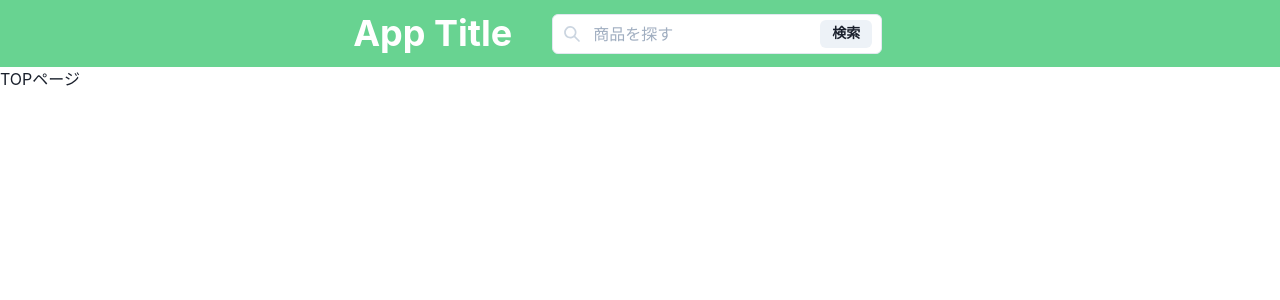
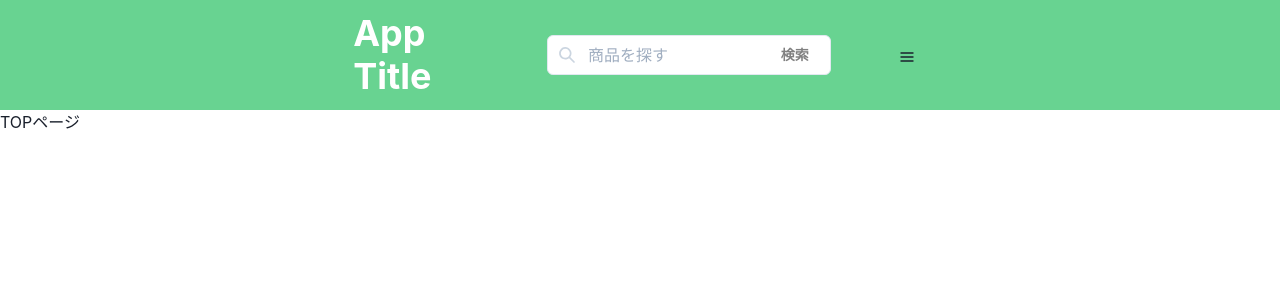
Before and after one commit to daisuke721/yasai_pocket, a React (Create React App) app in the folder frontend/: page / in a window 1280 px wide. Shown: the top 300 px of the page. Built offline with nearby package versions, Linux system fonts and the light colour scheme.

Commit message:
feat: メニューボタンの追加 #12

```diff
--- a/frontend/src/App.tsx
+++ b/frontend/src/App.tsx
@@ -1,7 +1,7 @@
 import * as React from 'react'
 
-import { ChakraProvider, Box, Button, chakra, Container, Heading, HStack, Flex, Input, InputGroup, InputLeftElement, InputRightElement } from '@chakra-ui/react'
-import { SearchIcon } from '@chakra-ui/icons';
+import { ChakraProvider, Box, Button, chakra, Container, Heading, HStack, Flex, Input, InputGroup, InputLeftElement, InputRightElement, IconButton } from '@chakra-ui/react'
+import { HamburgerIcon, SearchIcon } from '@chakra-ui/icons';
 
 const App: React.FC = () => {
   return (
@@ -9,7 +9,9 @@ const App: React.FC = () => {
         <chakra.header p={3} bg={'green.300'}>
           <Container>
             <HStack spacing={10}>
-              <Heading color={'white'}>App Title</Heading>
+              <Flex align="center" as="a" mr={4} _hover={{ cursor: "pointer" }}>
+                <Heading color={'white'}>App Title</Heading>
+              </Flex>
               <Flex>
                 <Box pr={4}>
                   <InputGroup>
@@ -18,11 +20,12 @@ const App: React.FC = () => {
                     </InputLeftElement>
                     <Input bg={'white'} placeholder='商品を探す' _placeholder={{ opacity: 1, color: "gray.400" }} />
                     <InputRightElement width="4.5rem">
-                        <Button h="1.75rem" size="sm">検索</Button>
+                        <Button color={'gray'} colorScheme='gray' variant='ghost' h="1.75rem" size="sm">検索</Button>
                     </InputRightElement>
                   </InputGroup>
                 </Box>
               </Flex>
+              <IconButton aria-label='メニューボタン' icon={<HamburgerIcon />} variant="unstyled" />
             </HStack>
           </Container>
         </chakra.header>
```
